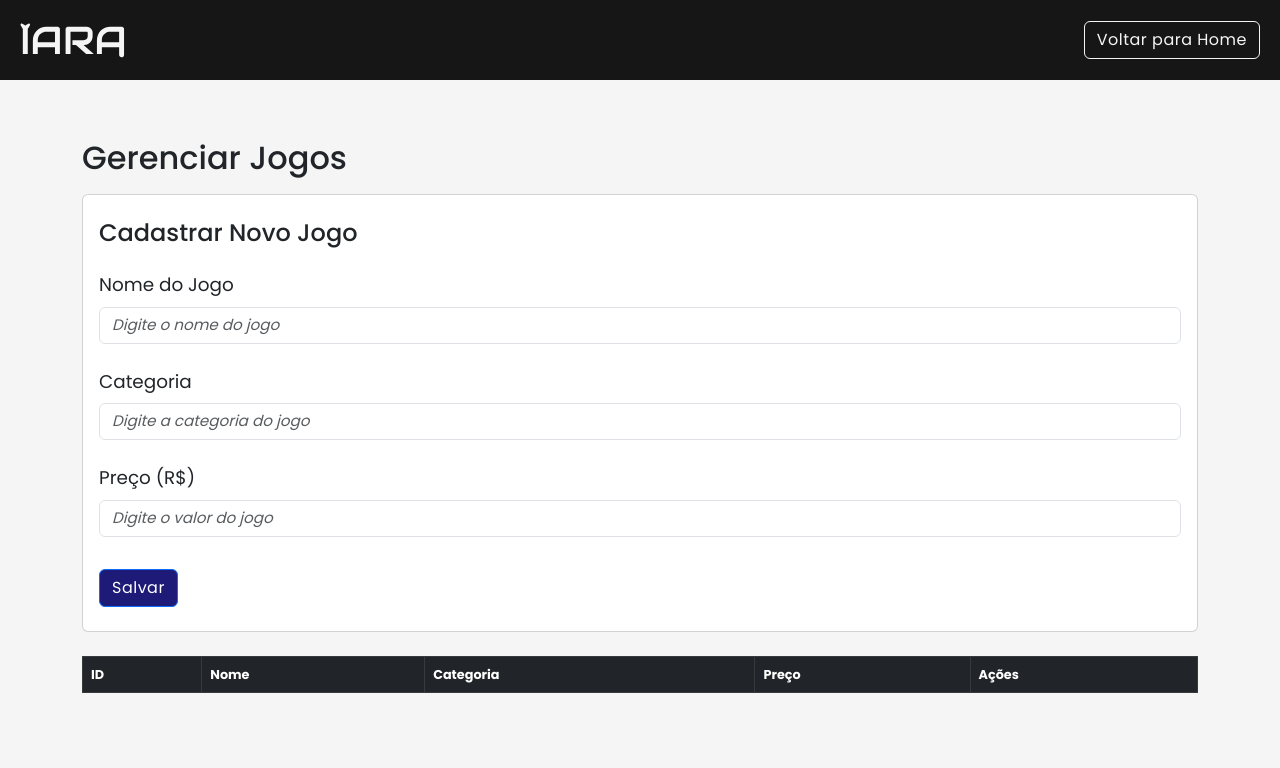
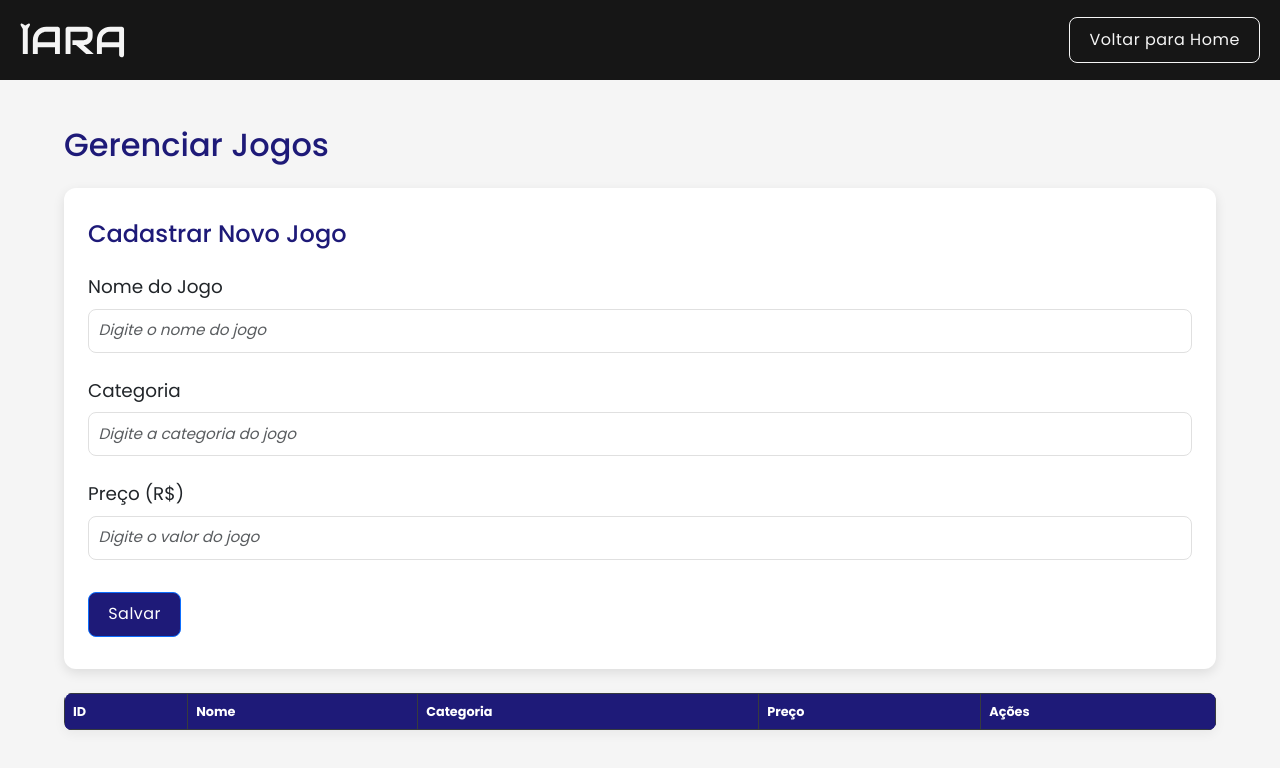
Before and after one commit to pateihara/iara-games-usuario-listajogos-frontend, a plain HTML site: page jogos.html in a window 1280 px wide. Drawn offline with nearby package versions, Linux system fonts and the light colour scheme; no server answers.

Commit message:
Alteração de visual das paginas de gerenciamento de jogos e usuário

```diff
--- a/static/css/jogosstyles.css
+++ b/static/css/jogosstyles.css
@@ -2,7 +2,7 @@
   margin: 0;
   padding: 0;
   box-sizing: border-box;
-    font-family: 'Poppins', sans-serif;
+  font-family: "Poppins", sans-serif;
 }
 
 body {
@@ -23,8 +23,21 @@ body {
   height: 45px;
 }
 
+.container {
+    padding: 1.5rem;
+    max-width: 1200px;
+    margin-top: 2rem;
+}
+
 .card {
     margin-top: 80px;
+    border: none;
+    border-radius: 12px;
+    box-shadow: 0 4px 12px rgba(0, 0, 0, 0.1);
+}
+
+.card-body {
+    padding: 1.5rem;
 }
 
 .btn-primary {
@@ -35,7 +48,7 @@ body {
 }
 
 .btn-primary:hover {
-    background-color:var(--verde-escuro);
+  background-color: var(--verde-escuro);
 }
 
 .btn-outline-secondary {
@@ -48,15 +61,63 @@ body {
 }
 
 .btn-outline-secondary:hover {
-    background-color:var(--verde-escuro);
+  background-color: var(--verde-escuro);
 }
 
 .form-label {
   font-size: 2.3vh;
-
 }
 
 .form-control {
   font-style: italic;
   font-size: 1.9vh;
+  border-radius: 8px;
+  padding: 0.6rem;
+  border: 1.5px solid #e0e0e0;
+  transition: all 0.3s ease;
 }
+
+.form-control:focus {
+  border-color: var(--azul-escuro);
+  box-shadow: 0 0 0 0.2rem rgba(30, 26, 120, 0.1);
+}
+
+.table {
+    box-shadow: 0 4px 12px rgba(0, 0, 0, 0.05);
+    margin-top: 2rem;
+    border-radius: 8px;
+    overflow: hidden;
+}
+
+.table thead th:first-child {
+    border-top-left-radius: 8px;
+}
+
+.table thead th:last-child {
+    border-top-right-radius: 8px;
+}
+
+.table thead tr {
+    background-color: var(--azul-escuro);
+}
+
+.table-dark {
+    --bs-table-bg: var(--azul-escuro);
+}
+
+.btn {
+    padding: 0.6rem 1.2rem;
+    border-radius: 8px;
+    transition: all 0.3s ease;
+}
+
+h2 {
+    padding-top: 1.5rem;
+    margin-bottom: 1.5rem;
+    color: var(--azul-escuro);
+}
+
+h4 {
+    margin-bottom: 1.5rem;
+    color: var(--azul-escuro);
+}
--- a/static/css/userstyles.css
+++ b/static/css/userstyles.css
@@ -23,8 +23,21 @@ body {
     height: 45px;
 }
 
+.container {
+    padding: 1.5rem;
+    max-width: 1200px;
+    margin-top: 2rem;
+}
+
 .card {
     margin-top: 80px;
+    border: none;
+    border-radius: 12px;
+    box-shadow: 0 4px 12px rgba(0, 0, 0, 0.1);
+}
+
+.card-body {
+    padding: 1.5rem;
 }
 
 .btn-primary {
@@ -59,4 +72,53 @@ body {
 .form-control {
     font-style: italic;
     font-size: 1.9vh;
+    border-radius: 8px;
+    padding: 0.6rem;
+    border: 1.5px solid #e0e0e0;
+    transition: all 0.3s ease;
 }
+
+.form-control:focus {
+    border-color: var(--azul-escuro);
+    box-shadow: 0 0 0 0.2rem rgba(30, 26, 120, 0.1);
+}
+
+.table {
+    box-shadow: 0 4px 12px rgba(0, 0, 0, 0.05);
+    margin-top: 2rem;
+    border-radius: 8px;
+    overflow: hidden;
+}
+
+.table thead th:first-child {
+    border-top-left-radius: 8px;
+}
+
+.table thead th:last-child {
+    border-top-right-radius: 8px;
+}
+
+.table thead tr {
+    background-color: var(--azul-escuro);
+}
+
+.table-dark {
+    --bs-table-bg: var(--azul-escuro);
+}
+
+.btn {
+    padding: 0.6rem 1.2rem;
+    border-radius: 8px;
+    transition: all 0.3s ease;
+}
+
+h2 {
+    padding-top: 3rem;
+    margin-bottom: 1.5rem;
+    color: var(--azul-escuro);
+}
+
+h5 {
+    margin-bottom: 1.5rem;
+    color: var(--azul-escuro);
+}
```
Lines whose indentation alone changed are shown as unchanged.
